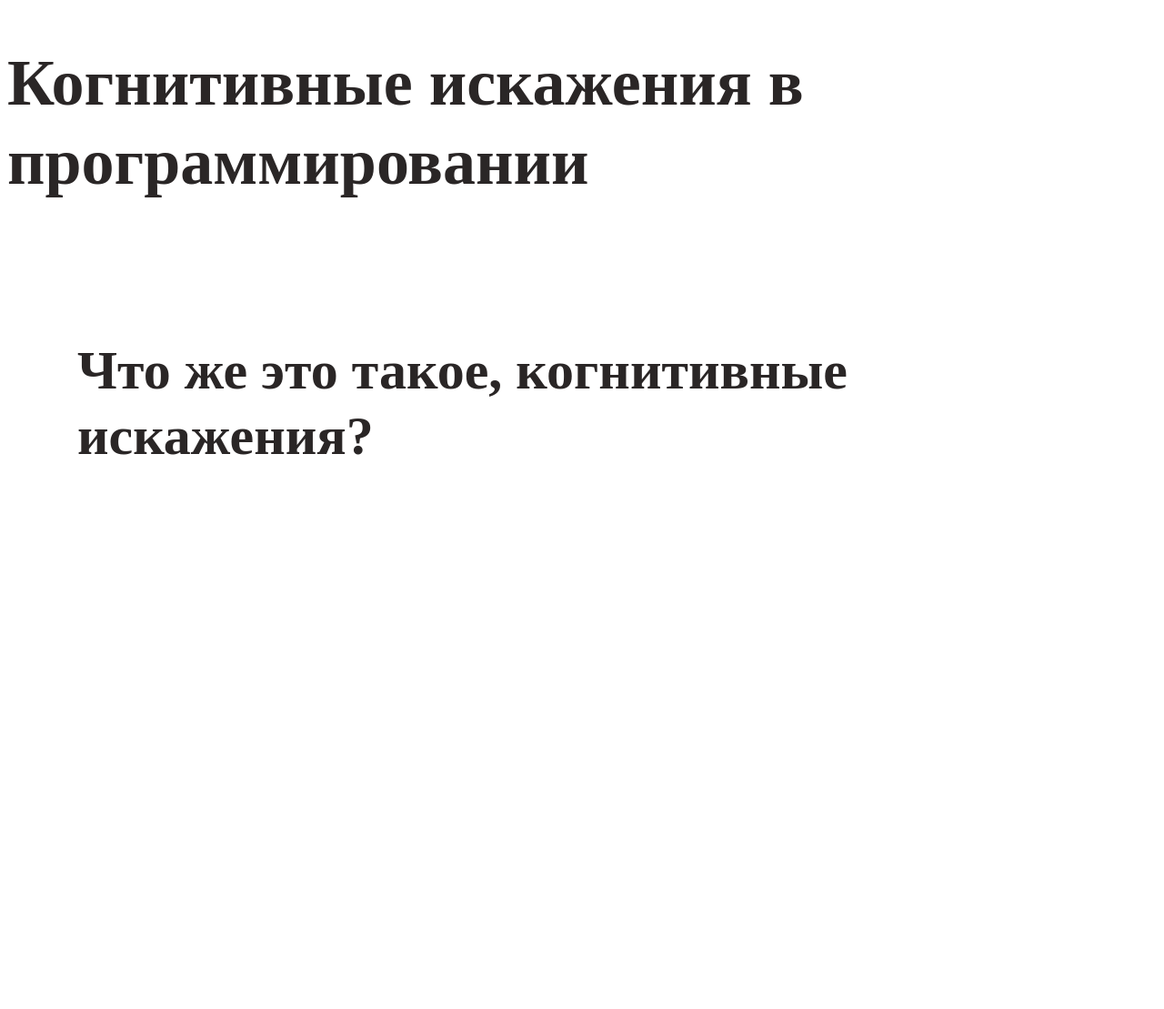
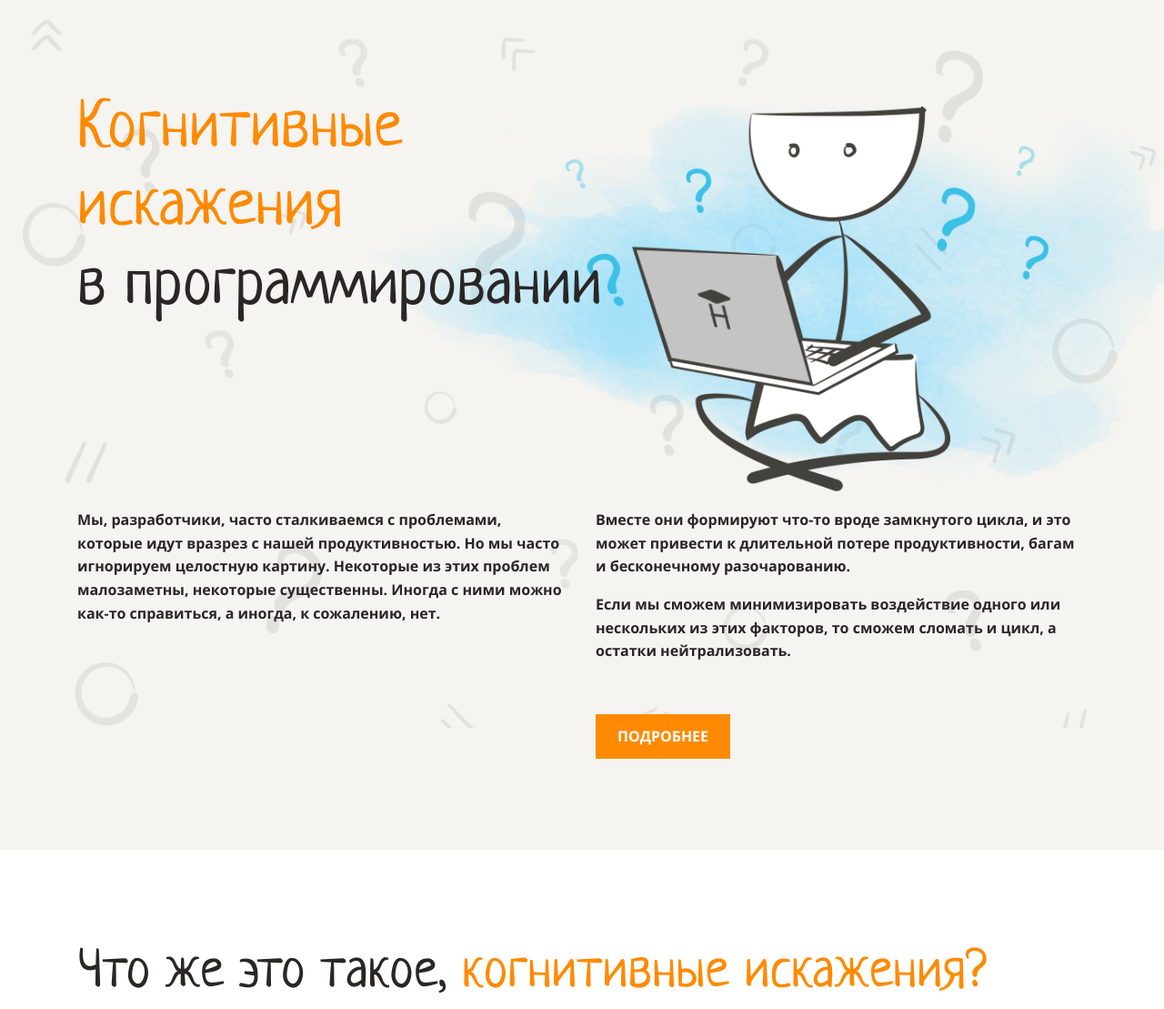
Before and after one commit to stardustvoid/layout-designer-project-lvl1, a website: page src/index.html in a window 1280 px wide. Shown: the whole page at 91% size. Before the commit the page ends 800 px from the top, so only its background shows below. Drawn offline with Linux system fonts and the light colour scheme.

Commit message:
Add and style header

```diff
--- a/src/index.html
+++ b/src/index.html
@@ -9,13 +9,47 @@
     <link rel="stylesheet" href="styles/style.css" />
   </head>
   <body>
-    <header>
-      <h1>Когнитивные искажения в программировании</h1>
+    <header class="landing-section background-question background-light">
+      <div class="section-content pos-relative z-1">
+        <h1>
+          <span class="color-orange"
+            >Когнитивные<br />
+            искажения</span
+          ><br />в программировании
+        </h1>
+        <img
+          src="img/main.png"
+          alt="What are cognitive biases"
+          class="header-img"
+        />
+        <div class="columns-2">
+          <p>
+            Мы, разработчики, часто сталкиваемся с проблемами, которые идут
+            вразрез с нашей продуктивностью. Но мы часто игнорируем целостную
+            картину. Некоторые из этих проблем малозаметны, некоторые
+            существенны. Иногда с ними можно как-то справиться, а иногда, к
+            сожалению, нет.
+          </p>
+          <p class="column-break">
+            Вместе они формируют что-то вроде замкнутого цикла, и это может
+            привести к длительной потере продуктивности, багам и бесконечному
+            разочарованию.
+          </p>
+          <p>
+            Если мы сможем минимизировать воздействие одного или нескольких из
+            этих факторов, то сможем сломать и цикл, а остатки нейтрализовать.
+          </p>
+          <a href="#" class="button button-orange">Подробнее</a>
+        </div>
+      </div>
     </header>
     <main>
-      <section class="landing-section my-100">
+      <section class="landing-section">
         <div class="section-content">
-          <h2>Что же это такое, когнитивные искажения?</h2>
+          <h2>
+            Что же это такое,
+            <span class="color-orange">когнитивные искажения?</span>
+          </h2>
         </div>
       </section>
     </main>
--- a/src/styles/style.css
+++ b/src/styles/style.css
@@ -18,16 +18,20 @@
 
 @font-face {
   font-weight: 700;
-  font-family: "Open Sans", sans-serif;
+  font-family: "Open Sans";
   src: url("../fonts/OpenSans-Bold.ttf");
 }
 
 @font-face {
-  font-family: Neucha, cursive;
+  font-family: Neucha;
   src: url("../fonts/Neucha-Regular.ttf");
 }
 
 body {
+  margin: 0;
+  padding: 0;
+  font-family: "Open Sans", sans-serif;
+  font-weight: 400;
   font-size: 16px;
   line-height: 1.6em;
   color: var(--dark);
@@ -36,11 +40,15 @@ body {
 h1,
 h2,
 h3 {
+  margin-top: 0;
+  font-family: Neucha, cursive;
+  font-weight: 400;
   line-height: 1.2em;
 }
 
 h1 {
   font-size: 72px;
+  margin-bottom: 200px;
 }
 
 h2 {
@@ -51,16 +59,76 @@ h3 {
   font-size: 34px;
 }
 
-.my-100 {
-  margin-top: 100px;
-  margin-bottom: 100px;
+.pos-relative {
+  position: relative;
+}
+
+.z-1 {
+  z-index: 1;
+}
+
+.color-orange {
+  color: var(--main-orange);
+}
+
+.background-light {
+  background-color: var(--light);
 }
 
 .landing-section {
   display: flex;
   justify-content: center;
+  padding-top: 100px;
+  padding-bottom: 100px;
+  overflow: hidden;
 }
 
 .section-content {
   width: 1110px;
 }
+
+.background-question::before {
+  position: absolute;
+  top: 0;
+  left: 0;
+  content: "";
+  width: 100%;
+  height: 100%;
+  background: url("../img/background.png") top left / cover no-repeat;
+  opacity: 0.1;
+}
+
+.columns-2 {
+  column-count: 2;
+  column-gap: 30px;
+}
+
+.columns-2 p {
+  margin-top: 0;
+}
+
+.column-break {
+  break-before: column;
+}
+
+.header-img {
+  position: absolute;
+  top: -45px;
+  right: -270px;
+  height: 525px;
+  z-index: -1;
+}
+
+.button {
+  display: inline-block;
+  margin-top: 40px;
+  padding: 12px 24px;
+  font-weight: 700;
+  text-transform: uppercase;
+  text-decoration: none;
+}
+
+.button-orange {
+  color: var(--white);
+  background-color: var(--main-orange);
+}
```
